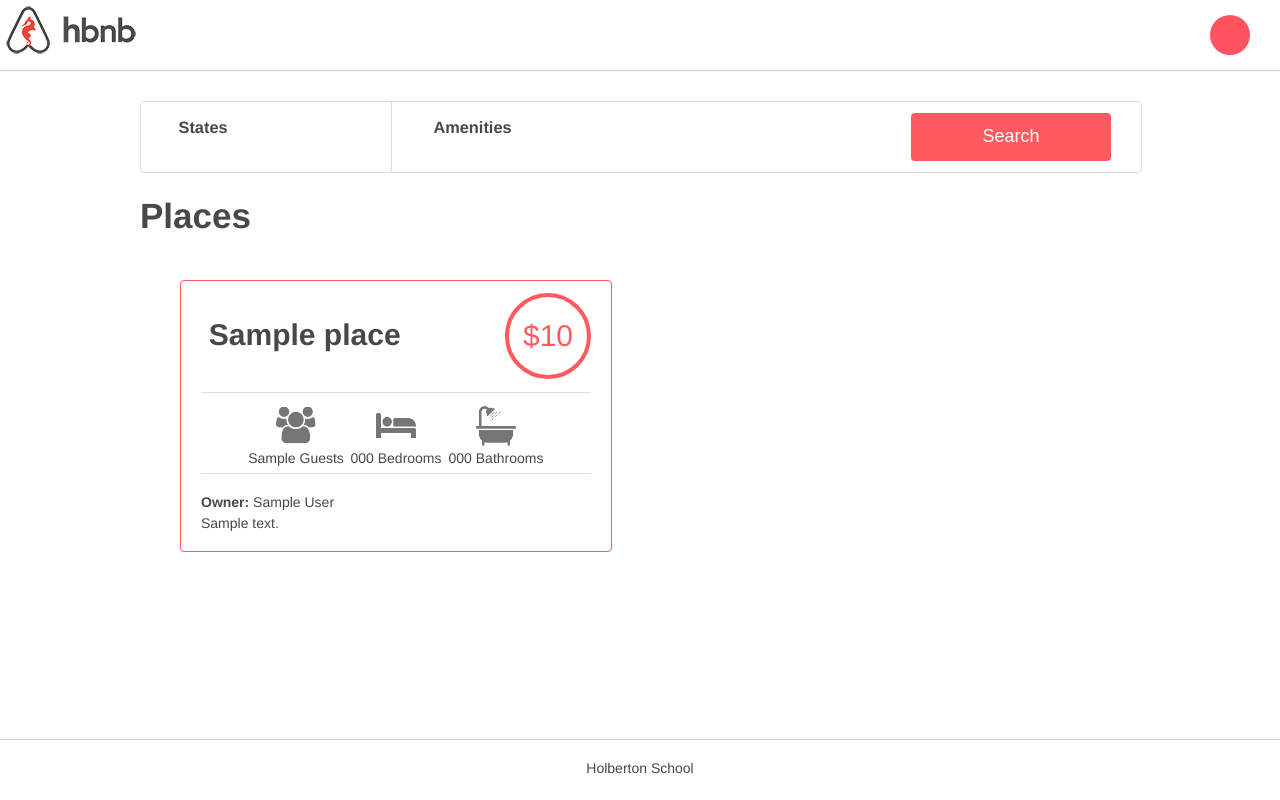
After one commit to LORDyyyyy/AirBnB_clone_v4, a Flask app: template web_dynamic/templates/2-hbnb.html in a window 1280 px wide. The commit adds this page. Run offline with Flask 3, Linux system fonts and the light colour scheme; the template is opened without the code that fills it: most values are stand-ins (such as "Sample title", 1, 10 or a date in 2020); some libraries are stand-ins or nearby versions.

Commit message:
fix needed

```diff
--- a/api/v1/app.py
+++ b/api/v1/app.py
@@ -11,7 +11,7 @@ from flasgger.utils import swag_from
 app = Flask(__name__)
 app.config['JSONIFY_PRETTYPRINT_REGULAR'] = True
 app.register_blueprint(app_views)
-cors = CORS(app, resources={r"/*": {"origins": "0.0.0.0"}})
+cors = CORS(app, resources={r"/api/v1/*": {"origins": "*"}}).
 
 
 @app.teardown_appcontext
--- /dev/null
+++ b/web_dynamic/static/scripts/2-hbnb.js
@@ -0,0 +1,13 @@
+$(document).ready(function() {
+	const api = 'http://0.0.0.0:5001/api/v1/status/';
+
+	$.getJSON(api, function(data) {
+		if (data.status === 'OK') {
+			$('#api_status').addClass('available');
+			console.log("YES!!!");
+        	} else {
+            		$('#api_status').removeClass('available');
+			console.log("NO.");
+        	}
+    	});
+});
--- a/web_dynamic/static/styles/3-header.css
+++ b/web_dynamic/static/styles/3-header.css
@@ -9,3 +9,20 @@ header .logo {
     left: 20px;
     height: 100%;
 }
+
+
+
+header #api_status {
+    background-color: #cccccc;
+    width: 40px;
+    height: 40px;
+    border-radius: 50%;
+    position: relative;
+    top: -50%;
+    right: 30px;
+    transform: translateY(-50%);
+    float: right;
+}
+header #api_status.available{
+    background-color: #ff545f;
+}
--- /dev/null
+++ b/web_dynamic/templates/2-hbnb.html
@@ -0,0 +1,83 @@
+<!DOCTYPE html>
+<html lang="en">
+  <head>
+    <meta charset="UTF-8">
+    <link rel="stylesheet" type="text/css" href="../static/styles/4-common.css?{{ cache_id }}">
+    <link rel="stylesheet" type="text/css" href="../static/styles/3-header.css?{{ cache_id }}">
+    <link rel="stylesheet" type="text/css" href="../static/styles/3-footer.css?{{ cache_id }}">
+    <link rel="stylesheet" type="text/css" href="../static/styles/6-filters.css?{{ cache_id }}">
+    <link type="text/css" rel="stylesheet" href="../static/styles/8-places.css?{{ cache_id }}">
+    <link rel="icon" href="../static/images/icon.png" />
+    <script src="https://code.jquery.com/jquery-3.2.1.min.js"></script>
+    <script src="../static/scripts/1-hbnb.js?{{ cache_id }}"></script>
+    <script src="../static/scripts/2-hbnb.js?{{ cache_id }}"></script>
+    <title>HBnB</title>
+  </head>
+  <body>
+    <header>
+      <div class="logo"></div>
+      <div id="api_status" class="available">
+      </div>
+    </header>
+    <div class="container">
+      <section class="filters">
+	<div class="locations">
+	  <h3>States</h3>
+	  <h4>&nbsp;</h4>
+	  <div class="popover">
+	    <ul>
+	      {% for state in states %}
+	      <li>
+		<h2>{{ state[0].name }}:</h2>
+		<ul>
+		  {% for city in state[1] %}
+		  <li>{{ city.name }}</li>
+		  {% endfor %}
+		</ul>
+	      </li>
+	      {% endfor %}
+	    </ul>
+	  </div>
+	</div>
+	<div class="amenities">
+	  <h3>Amenities</h3>
+	  <h4>&nbsp;</h4>
+	  <div class="popover">
+	    <ul>
+	      {% for amenity in amenities %}
+	      <li><input type="checkbox" data-id="{{ amenity.id }}" data-name="{{ amenity.name }}"> {{ amenity.name }}</li>
+	      {% endfor %}
+	    </ul>
+	  </div>
+	</div>
+	<button type="button">Search</button>
+      </section>
+      <div class="placesh1"><h1>Places</h1></div>
+      <section class="places">
+	<!-- <h1>Places</h1> -->
+	{% for place in places %}
+	<article>
+	  <div class="title_box">
+	    <h2>{{ place.name }}</h2>
+	    <div class="price_by_night">${{ place.price_by_night }}</div>
+	  </div>
+	  <div class="information">
+	    <div class="max_guest">{{ place.max_guest }} Guest{% if place.max_guest != 1 %}s{% endif %}</div>
+            <div class="number_rooms">{{ place.number_rooms }} Bedroom{% if place.number_rooms != 1 %}s{% endif %}</div>
+            <div class="number_bathrooms">{{ place.number_bathrooms }} Bathroom{% if place.number_bathrooms != 1 %}s{% endif %}</div>
+	  </div>
+	  <div class="user">
+            <b>Owner:</b> {{ place.user.first_name }} {{ place.user.last_name }}
+          </div>
+          <div class="description">
+	    {{ place.description | safe }}
+          </div>
+	</article>
+	{% endfor %}
+      </section>
+    </div>
+    <footer>
+      <p>Holberton School</p>
+    </footer>
+  </body>
+</html>
```
Also changed, not shown: web_dynamic/2-hbnb.py (added, +47 -0 lines).
